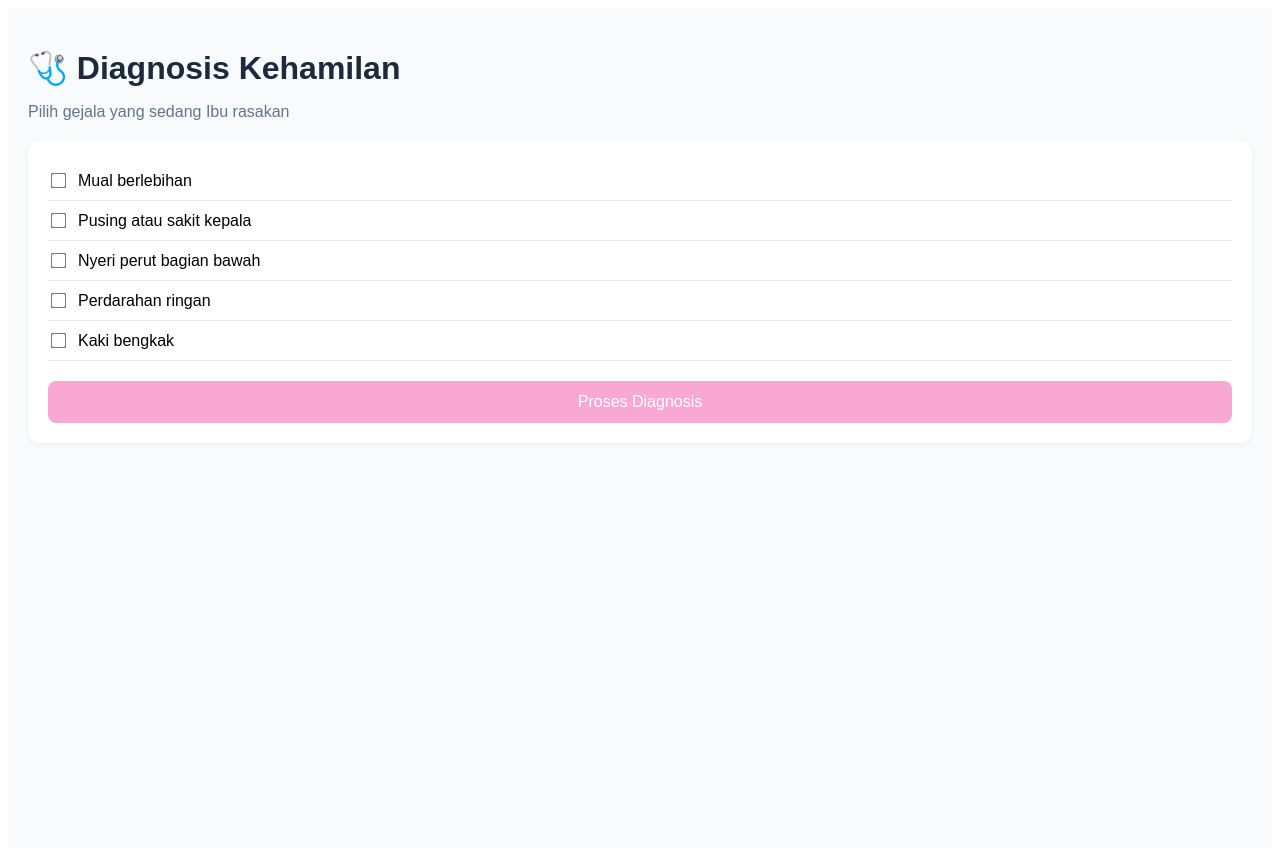
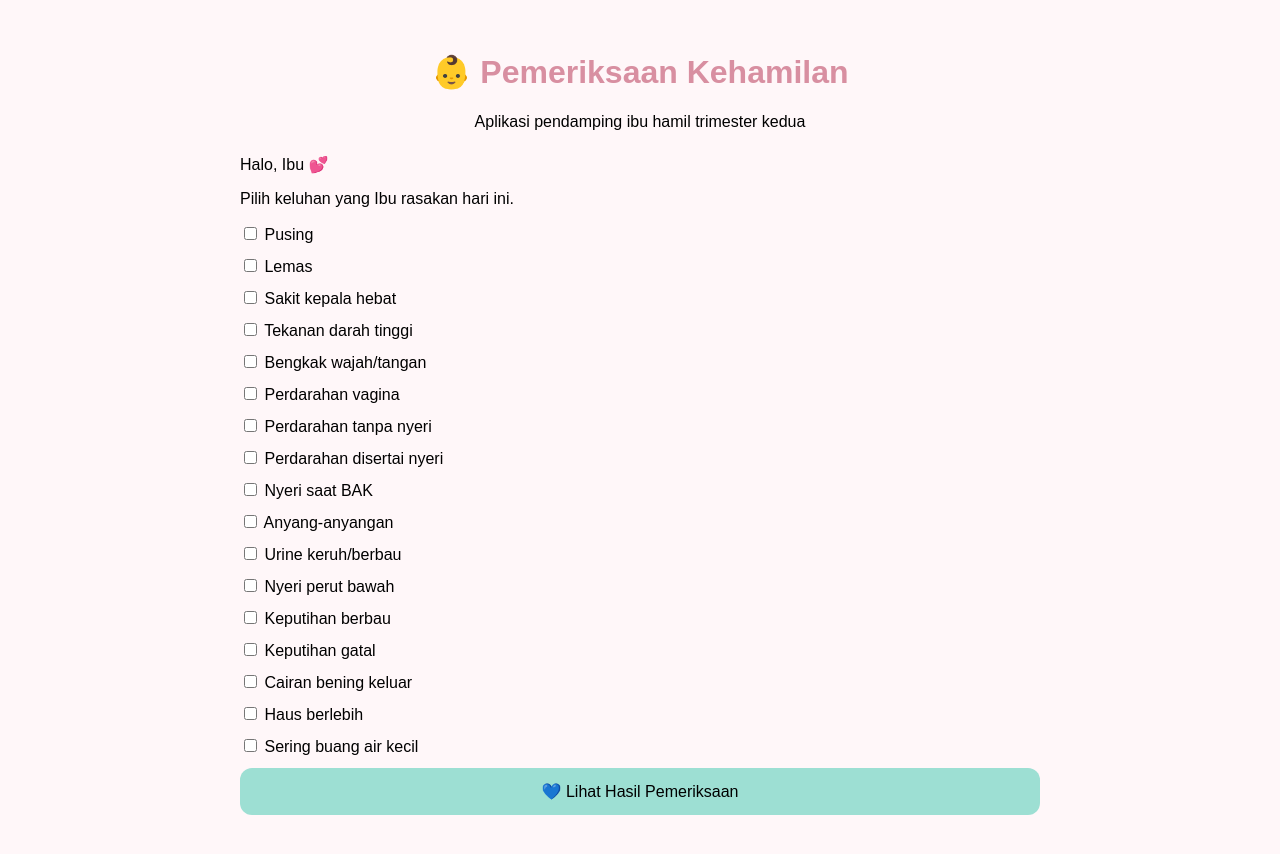
Before and after one commit to Janejenijen/sistem-pakar-penyakit-kandungan, a React (Vite) app in the folder frontend/: page /diagnosis in a window 1280 px wide. Built offline with nearby package versions, Linux system fonts and the light colour scheme.

Commit message:
tambah komponen baru di frontend

```diff
--- /dev/null
+++ b/frontend/src/components/DiagnosisResult.jsx
@@ -0,0 +1,16 @@
+const DiagnosisResult = ({ hasil }) => {
+  return (
+    <div style={{ marginTop: "24px" }}>
+      <h3>Hasil Diagnosis</h3>
+      <ul>
+        {hasil.map((item, index) => (
+          <li key={index}>
+            <strong>{item.penyakit}</strong> — {item.persentase}
+          </li>
+        ))}
+      </ul>
+    </div>
+  );
+};
+
+export default DiagnosisResult;
--- /dev/null
+++ b/frontend/src/components/SymptomItem.jsx
@@ -0,0 +1,32 @@
+const SymptomItem = ({ kode, nama, value, onChange }) => {
+  return (
+    <div style={{ marginBottom: "12px" }}>
+      <label>
+        <input
+          type="checkbox"
+          checked={value > 0}
+          onChange={(e) =>
+            onChange(kode, e.target.checked ? 0.5 : 0)
+          }
+        />
+        {" "}{nama}
+      </label>
+
+      {value > 0 && (
+        <input
+          type="range"
+          min="0"
+          max="1"
+          step="0.1"
+          value={value}
+          onChange={(e) =>
+            onChange(kode, parseFloat(e.target.value))
+          }
+          style={{ width: "100%" }}
+        />
+      )}
+    </div>
+  );
+};
+
+export default SymptomItem;
--- /dev/null
+++ b/frontend/src/services/api.js
@@ -0,0 +1,17 @@
+const BASE_URL = "http://localhost:8000/api";
+
+export async function diagnose(gejala) {
+  const response = await fetch(`${BASE_URL}/diagnosis`, {
+    method: "POST",
+    headers: {
+      "Content-Type": "application/json",
+    },
+    body: JSON.stringify({ gejala }),
+  });
+
+  if (!response.ok) {
+    throw new Error("Gagal melakukan diagnosis");
+  }
+
+  return response.json();
+}
--- a/frontend/src/styles/DiagnosisPage.css
+++ b/frontend/src/styles/DiagnosisPage.css
@@ -1,56 +1,37 @@
-.diagnosis-container {
-  min-height: 100vh;
-  padding: 20px;
-  background-color: #f8fafc;
-  font-family: Arial, sans-serif;
+body {
+  font-family: 'Poppins', sans-serif;
+  background: #fff7f9;
 }
 
-.diagnosis-header h1 {
-  color: #1e293b;
-  margin-bottom: 4px;
+.diagnosis-container {
+  max-width: 800px;
+  margin: auto;
+  padding: 24px;
 }
 
-.diagnosis-header p {
-  color: #64748b;
-  margin-bottom: 20px;
+.header {
+  text-align: center;
+  margin-bottom: 24px;
 }
 
-.diagnosis-form {
-  background-color: #ffffff;
-  padding: 20px;
-  border-radius: 12px;
-  box-shadow: 0 2px 6px rgba(0, 0, 0, 0.05);
+.header h1 {
+  color: #d88fa1;
 }
 
-.symptom-item {
-  display: flex;
-  align-items: center;
-  gap: 10px;
-  padding: 10px 0;
-  border-bottom: 1px solid #e5e7eb;
+.symptom-card {
+  background: white;
+  border-radius: 16px;
+  padding: 16px;
+  margin-bottom: 16px;
+  box-shadow: 0 4px 10px rgba(0,0,0,0.05);
 }
 
-.symptom-item:last-child {
-  border-bottom: none;
-}
-
-.symptom-item input {
-  transform: scale(1.2);
-}
-
-.diagnosis-form button {
+.btn-primary {
   width: 100%;
-  margin-top: 20px;
-  padding: 12px;
-  background-color: #ec4899;
-  color: white;
+  padding: 14px;
+  background: #9ddfd3;
   border: none;
-  border-radius: 8px;
+  border-radius: 12px;
   font-size: 16px;
   cursor: pointer;
 }
-
-.diagnosis-form button:disabled {
-  background-color: #f9a8d4;
-  cursor: not-allowed;
-}
--- a/frontend/src/views/DiagnosisPage.jsx
+++ b/frontend/src/views/DiagnosisPage.jsx
@@ -1,61 +1,102 @@
-import React, { useState } from "react";
+import { useState } from "react";
+import SymptomItem from "../components/SymptomItem";
+import DiagnosisResult from "../components/DiagnosisResult";
 import "../styles/DiagnosisPage.css";
+import { diagnose } from "../services/api";
 
+const symptoms = [
+  { kode: "G01", nama: "Pusing" },
+  { kode: "G02", nama: "Lemas" },
+  { kode: "G03", nama: "Sakit kepala hebat" },
+  { kode: "G04", nama: "Tekanan darah tinggi" },
+  { kode: "G05", nama: "Bengkak wajah/tangan" },
+  { kode: "G06", nama: "Perdarahan vagina" },
+  { kode: "G07", nama: "Perdarahan tanpa nyeri" },
+  { kode: "G08", nama: "Perdarahan disertai nyeri" },
+  { kode: "G09", nama: "Nyeri saat BAK" },
+  { kode: "G10", nama: "Anyang-anyangan" },
+  { kode: "G11", nama: "Urine keruh/berbau" },
+  { kode: "G12", nama: "Nyeri perut bawah" },
+  { kode: "G13", nama: "Keputihan berbau" },
+  { kode: "G14", nama: "Keputihan gatal" },
+  { kode: "G15", nama: "Cairan bening keluar" },
+  { kode: "G16", nama: "Haus berlebih" },
+  { kode: "G17", nama: "Sering buang air kecil" },
+];
 
-export default function DiagnosisPage() {
-  const [selectedSymptoms, setSelectedSymptoms] = useState([]);
+const DiagnosisPage = () => {
+  const [gejala, setGejala] = useState({});
+  const [hasil, setHasil] = useState(null);
+  const [loading, setLoading] = useState(false);
+  const [error, setError] = useState("");
 
-
-  const symptoms = [
-    { id: 1, label: "Mual berlebihan" },
-    { id: 2, label: "Pusing atau sakit kepala" },
-    { id: 3, label: "Nyeri perut bagian bawah" },
-    { id: 4, label: "Perdarahan ringan" },
-    { id: 5, label: "Kaki bengkak" },
-  ];
-
-
-  const handleChange = (id) => {
-    setSelectedSymptoms((prev) =>
-      prev.includes(id)
-      ? prev.filter((item) => item !== id)
-      : [...prev, id]
-    );
+  const handleChange = (kode, value) => {
+    setGejala((prev) => {
+      const updated = { ...prev };
+      if (value === 0) delete updated[kode];
+      else updated[kode] = value;
+      return updated;
+    });
   };
 
+  const handleSubmit = async () => {
+    if (Object.keys(gejala).length === 0) {
+      setError("Silakan pilih minimal satu gejala 🙏");
+      return;
+    }
 
-  const handleSubmit = (e) => {
-    e.preventDefault();
-    console.log("Gejala terpilih:", selectedSymptoms);
-    // nanti dikirim ke backend FastAPI
+    setLoading(true);
+    setError("");
+    setHasil(null);
+
+    try {
+      const response = await diagnose(gejala);
+      setHasil(response.diagnosis);
+    } catch (err) {
+      console.error(err);
+      setError("Terjadi kesalahan saat proses diagnosis");
+    } finally {
+      setLoading(false);
+    }
   };
-
 
   return (
     <div className="diagnosis-container">
-      <header className="diagnosis-header">
-        <h1>🩺 Diagnosis Kehamilan</h1>
-        <p>Pilih gejala yang sedang Ibu rasakan</p>
+      <header className="header">
+        <h1>👶 Pemeriksaan Kehamilan</h1>
+        <p>Aplikasi pendamping ibu hamil trimester kedua</p>
       </header>
 
+      <section className="intro">
+        <p>Halo, Ibu 💕</p>
+        <p>Pilih keluhan yang Ibu rasakan hari ini.</p>
+      </section>
 
-    <form className="diagnosis-form" onSubmit={handleSubmit}>
-    {symptoms.map((symptom) => (
-      <label key={symptom.id} className="symptom-item">
-      <input
-        type="checkbox"
-        checked={selectedSymptoms.includes(symptom.id)}
-        onChange={() => handleChange(symptom.id)}
-        />
-      <span>{symptom.label}</span>
-      </label>
-    ))}
+      <section className="symptoms">
+        {symptoms.map((s) => (
+          <SymptomItem
+            key={s.kode}
+            kode={s.kode}
+            nama={s.nama}
+            value={gejala[s.kode] || 0}
+            onChange={handleChange}
+          />
+        ))}
+      </section>
 
+      {error && <p className="error-text">{error}</p>}
 
-      <button type="submit" disabled={selectedSymptoms.length === 0}>
-        Proses Diagnosis
+      <button
+        className="btn-primary"
+        onClick={handleSubmit}
+        disabled={loading}
+      >
+        {loading ? "Memproses..." : "💙 Lihat Hasil Pemeriksaan"}
       </button>
-    </form>
+
+      {hasil && <DiagnosisResult hasil={hasil} />}
     </div>
   );
-}
+};
+
+export default DiagnosisPage;
```
